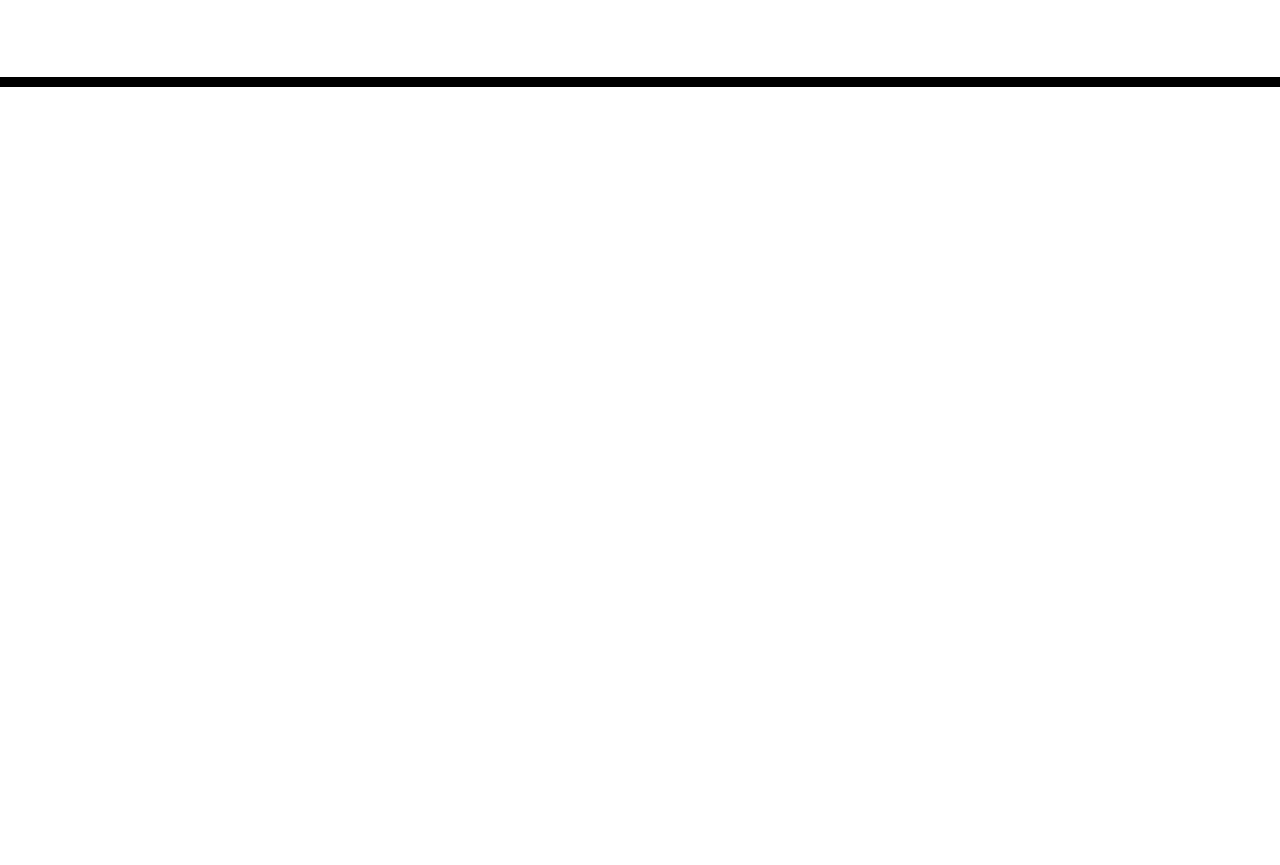
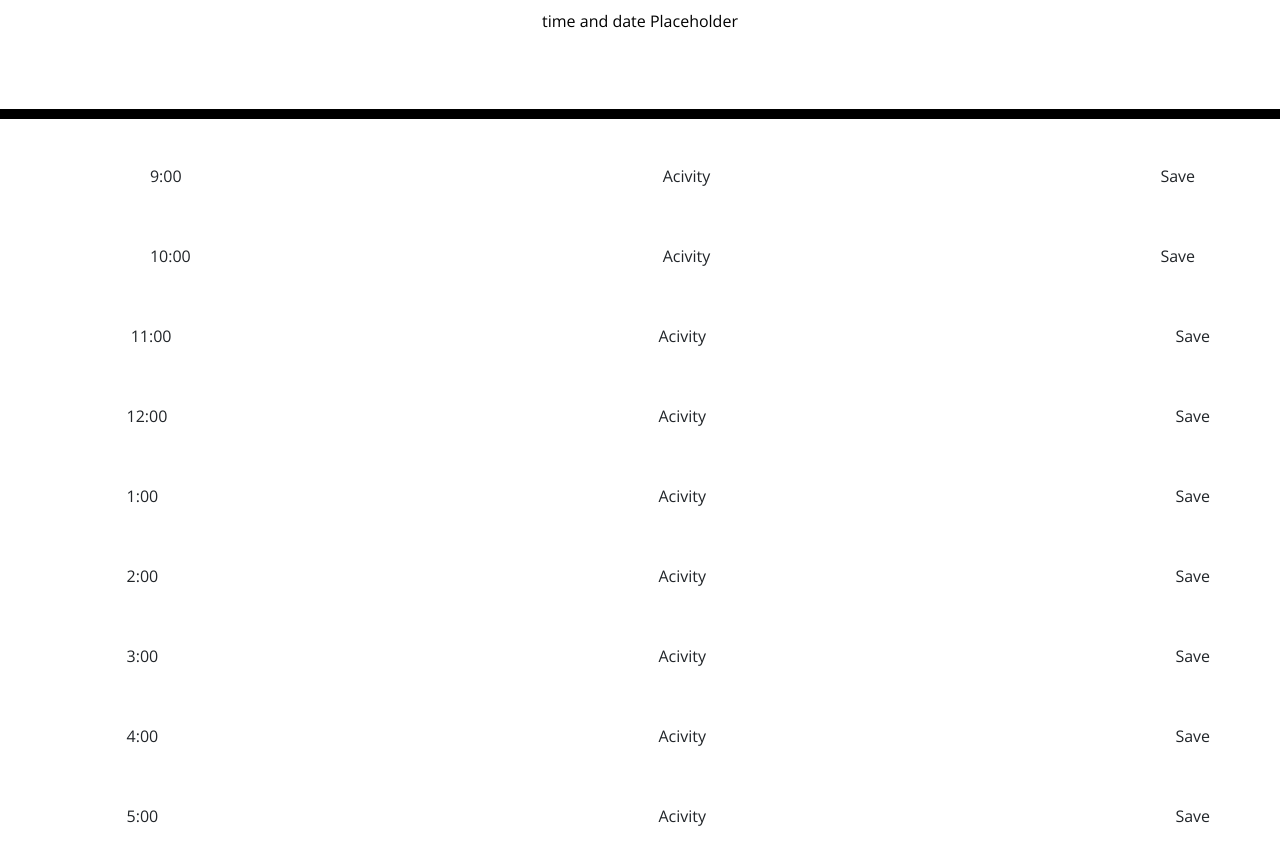
Before and after one commit to ccollins1975/workday-schedular, a plain HTML site: page assets/index.html in a window 1280 px wide. Shown: the part 181-1046 px from the top of the page. Before the commit the page ends 800 px from the top, so only its background shows below. Drawn offline with nearby package versions, Linux system fonts and the light colour scheme.

Commit message:
added time and placeholders

```diff
--- a/assets/index.html
+++ b/assets/index.html
@@ -26,10 +26,117 @@
     <header class="jumbotron">
       <h1 class="display-3">Work Day Scheduler</h1>
       <p class="lead">A simple calendar app for scheduling your work day</p>
+      <p class="timedate">time and date Placeholder</p>
       <p id="currentDay" class="lead"></p>
     </header>
     <div class="container">
       <!-- Timeblocks go here -->
+      <div class="container">
+        <div class="row">
+          <div class="col-sm">
+            9:00
+          </div>
+          <div class="col-lg">
+            Acivity
+          </div>
+          <div class="col-">
+            Save
+          </div>
+        </div>
+        <div class="row">
+          <div class="col-sm">
+            10:00
+          </div>
+          <div class="col-lg">
+            Acivity
+          </div>
+          <div class="col-">
+            Save
+          </div>
+        </div>
+      </div>
+      <div class="row">
+          <div class="col-sm">
+           11:00
+          </div>
+         <div class="col-lg">
+          Acivity
+          </div>
+         <div class="col-">
+          Save
+          </div>
+        </div>
+      <div class="row">
+        <div class="col-sm">
+          12:00
+        </div>
+        <div class="col-lg">
+          Acivity
+        </div>
+        <div class="col-">
+          Save
+        </div>
+      </div>
+      <div class="row">
+        <div class="col-sm">
+          1:00
+        </div>
+        <div class="col-lg">
+          Acivity
+        </div>
+        <div class="col-">
+          Save
+        </div>
+      </div>
+      <div class="row">
+        <div class="col-sm">
+          2:00
+        </div>
+        <div class="col-lg">
+          Acivity
+        </div>
+        <div class="col-">
+          Save
+        </div>
+      </div>
+      <div class="row">
+        <div class="col-sm">
+          3:00
+        </div>
+        <div class="col-lg">
+          Acivity
+        </div>
+        <div class="col-">
+          Save
+        </div>
+      </div>
+      <div class="row">
+        <div class="col-sm">
+          4:00
+        </div>
+        <div class="col-lg">
+          Acivity
+        </div>
+        <div class="col-">
+          Save
+        </div>
+      </div>
+      <div class="row">
+        <div class="col-sm">
+          5:00
+        </div>
+        <div class="col-lg">
+          Acivity
+        </div>
+        <div class="col-">
+          Save
+        </div>
+      </div>
+    </div>
+
+    </div>
+
+
     </div>
 
     <script src="https://code.jquery.com/jquery-3.4.1.min.js"></script>
```
Also changed, not shown: script.js (added).
